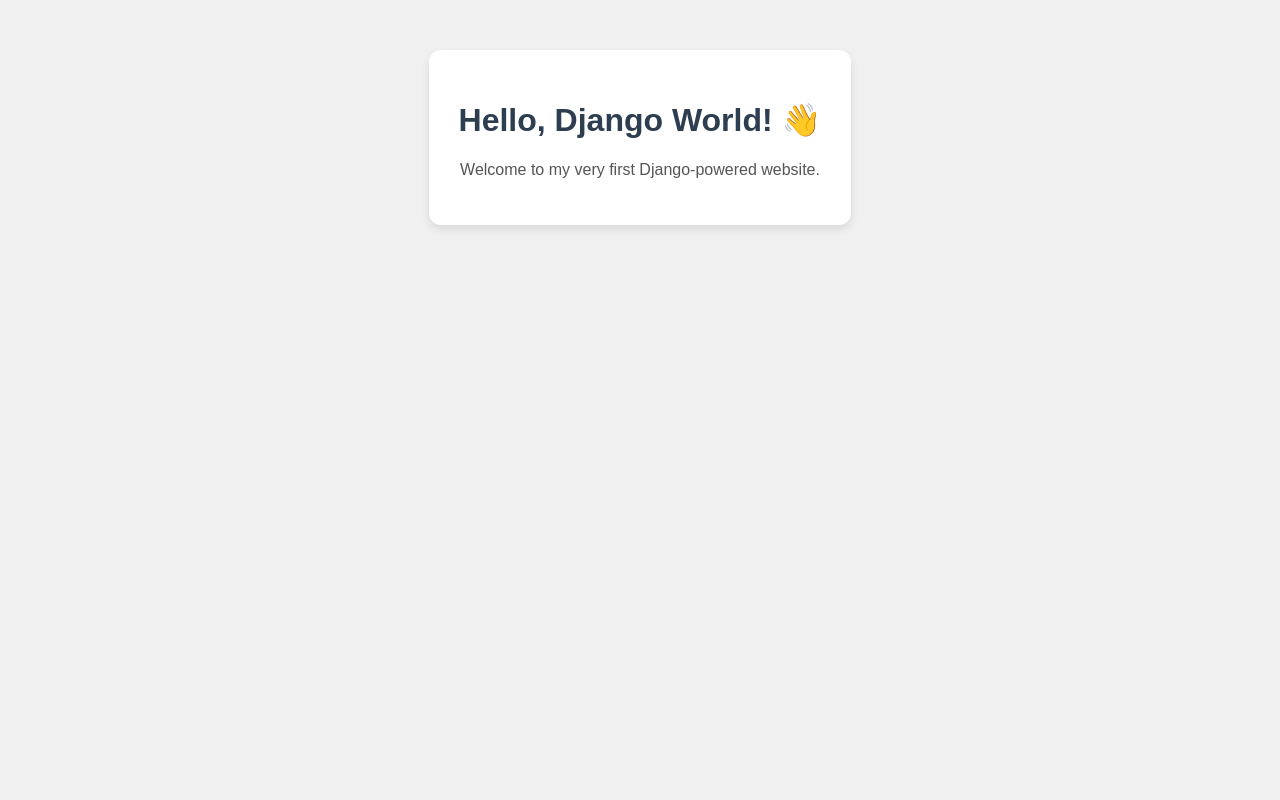
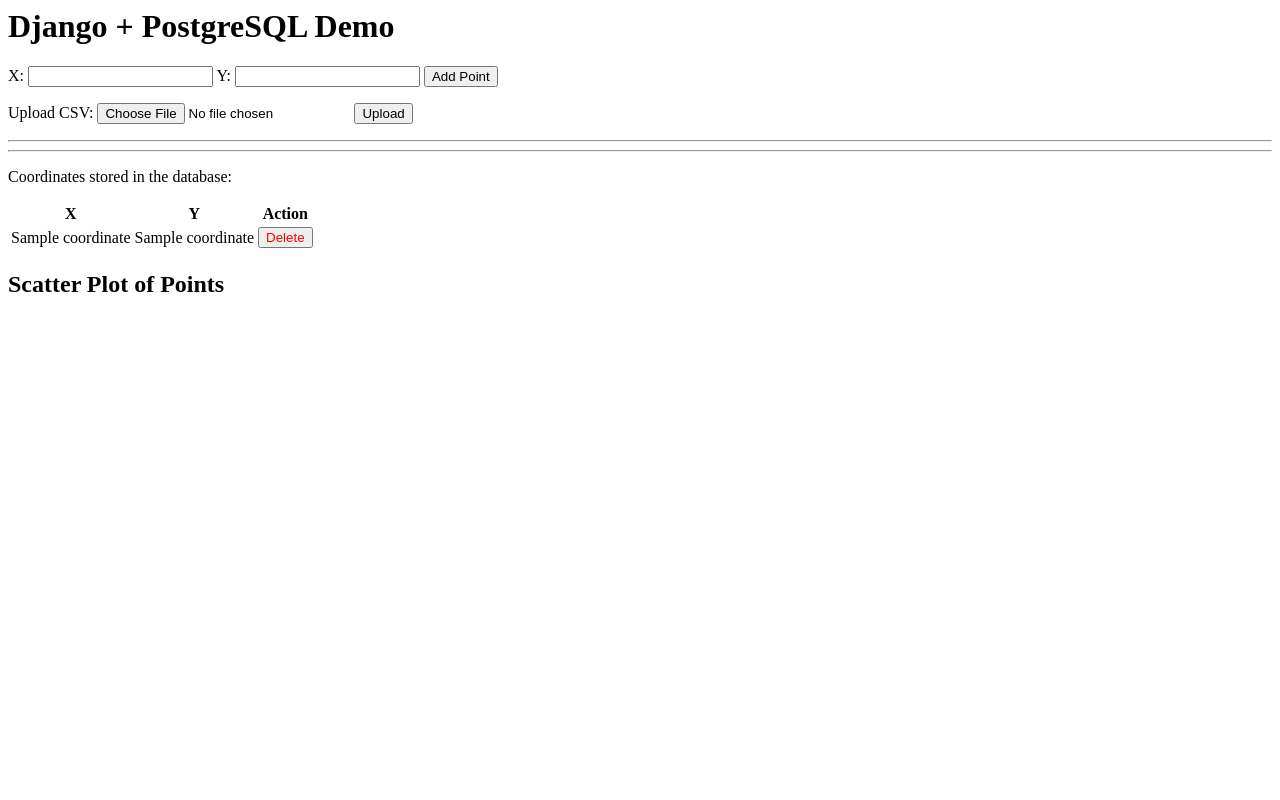
Before and after one commit to MinatoNami/django-assignment, a Django app: template DjangoPoints/Points/templates/Points/index.html in a window 1280 px wide. Run offline with Django 4.2, Linux system fonts and the light colour scheme; the template is opened without the code that fills it: most values are stand-ins (such as "Sample title", 1, 10 or a date in 2020).

Commit message:
Add function to upload csv of points to populate database

```diff
--- a/DjangoPoints/Points/templates/Points/index.html
+++ b/DjangoPoints/Points/templates/Points/index.html
@@ -1,34 +1,78 @@
-<!DOCTYPE html>
-<html lang="en">
-  <head>
-    <meta charset="UTF-8" />
-    <title>My First Django Website</title>
-    <style>
-      body {
-        font-family: Arial, sans-serif;
-        text-align: center;
-        margin-top: 50px;
-        background: #f0f0f0;
-      }
-      .container {
-        background: white;
-        padding: 30px;
-        border-radius: 12px;
-        box-shadow: 0px 4px 8px rgba(0, 0, 0, 0.1);
-        display: inline-block;
-      }
-      h1 {
-        color: #2c3e50;
-      }
-      p {
-        color: #555;
-      }
-    </style>
-  </head>
-  <body>
-    <div class="container">
-      <h1>Hello, Django World! 👋</h1>
-      <p>Welcome to my very first Django-powered website.</p>
-    </div>
-  </body>
-</html>
+<div class="container">
+  <h1>Django + PostgreSQL Demo</h1>
+
+  <!-- Add New Point Form -->
+  <form method="POST" action="">
+    {% csrf_token %}
+    <label for="x">X:</label>
+    <input type="number" step="any" name="x" required />
+    <label for="y">Y:</label>
+    <input type="number" step="any" name="y" required />
+    <button type="submit">Add Point</button>
+  </form>
+
+  <!-- Upload CSV Form -->
+  <form method="POST" action="" enctype="multipart/form-data">
+    {% csrf_token %}
+    <label for="csv_file">Upload CSV:</label>
+    <input type="file" name="csv_file" accept=".csv" required />
+    <button type="submit">Upload</button>
+  </form>
+  <hr />
+
+  <hr />
+  <p>Coordinates stored in the database:</p>
+  {% if coordinates %}
+  <table>
+    <tr>
+      <th>X</th>
+      <th>Y</th>
+      <th>Action</th>
+    </tr>
+    {% for x, y, id in coordinates %}
+    <tr>
+      <td>{{ x }}</td>
+      <td>{{ y }}</td>
+      <td>
+        <form method="POST" action="" style="display: inline">
+          {% csrf_token %}
+          <input type="hidden" name="delete_id" value="{{ id }}" />
+          <button type="submit" style="color: red">Delete</button>
+        </form>
+      </td>
+    </tr>
+    {% endfor %}
+  </table>
+
+  <h2>Scatter Plot of Points</h2>
+  <canvas id="pointsChart" width="100" height="100"></canvas>
+  <script src="https://cdn.jsdelivr.net/npm/chart.js"></script>
+  <script>
+    const ctx = document.getElementById('pointsChart').getContext('2d');
+    const dataPoints = [
+        {% for x, y, id in coordinates %}
+            {x: {{ x }}, y: {{ y }}},
+        {% endfor %}
+    ];
+
+    new Chart(ctx, {
+        type: 'scatter',
+        data: {
+            datasets: [{
+                label: 'Coordinates',
+                data: dataPoints,
+                backgroundColor: 'rgba(54, 162, 235, 0.7)',
+            }]
+        },
+        options: {
+            scales: {
+                x: { type: 'linear', position: 'bottom' },
+                y: { type: 'linear' }
+            }
+        }
+    });
+  </script>
+  {% else %}
+  <p>No data found in database.</p>
+  {% endif %}
+</div>
```
Also changed, not shown: DjangoPoints/Points/utils.py (+11 -1 lines), DjangoPoints/Points/views.py (+47 -3 lines).
